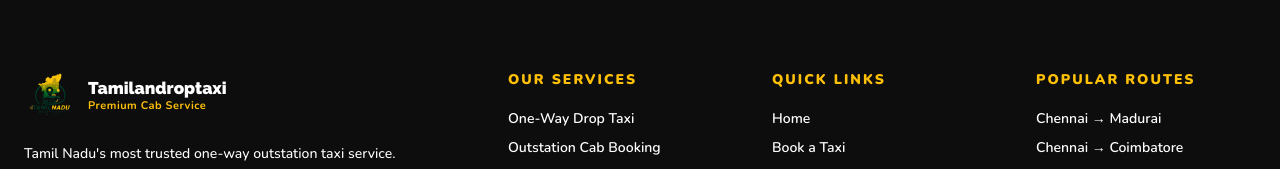
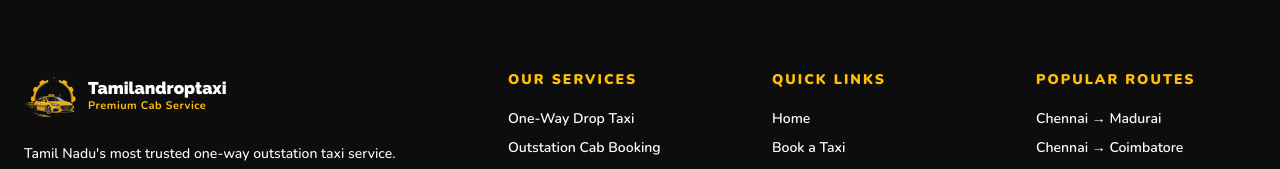
Before and after one commit to maduraitechhub-hub/tamilandroptaxi-demo, a Next.js app: page /about in a window 1280 px wide. Shown: the part 1054-1223 px from the top of the page. Built offline with nearby package versions, Linux system fonts and the light colour scheme; no server answers.

Commit message:
footer logo

```diff
--- a/components/ui/Footer.js
+++ b/components/ui/Footer.js
@@ -43,7 +43,7 @@ export default function Footer() {
           <div>
             <div className="footer-logo">
               <Image
-                src={site.logo}
+                src="/images/logo.png"
                 alt={`${site.siteName} logo`}
                 width={52}
                 height={52}
```
